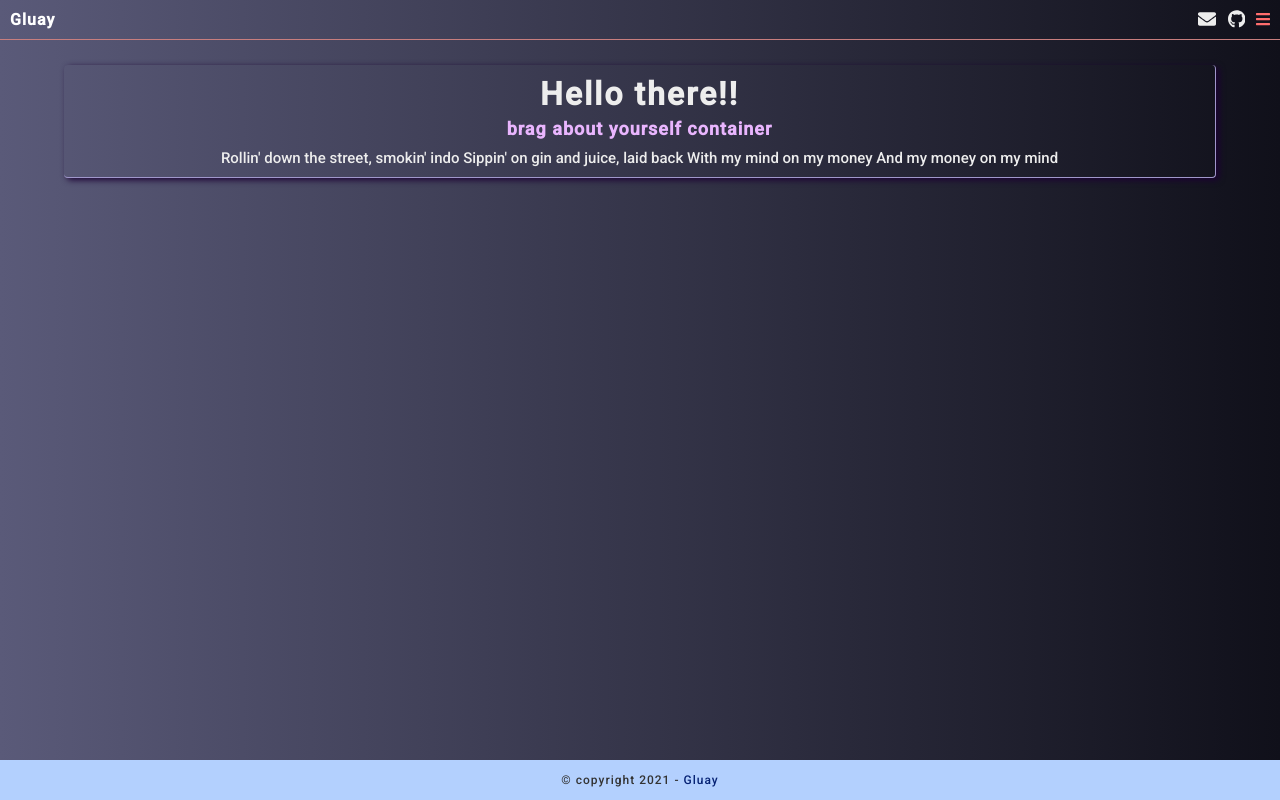
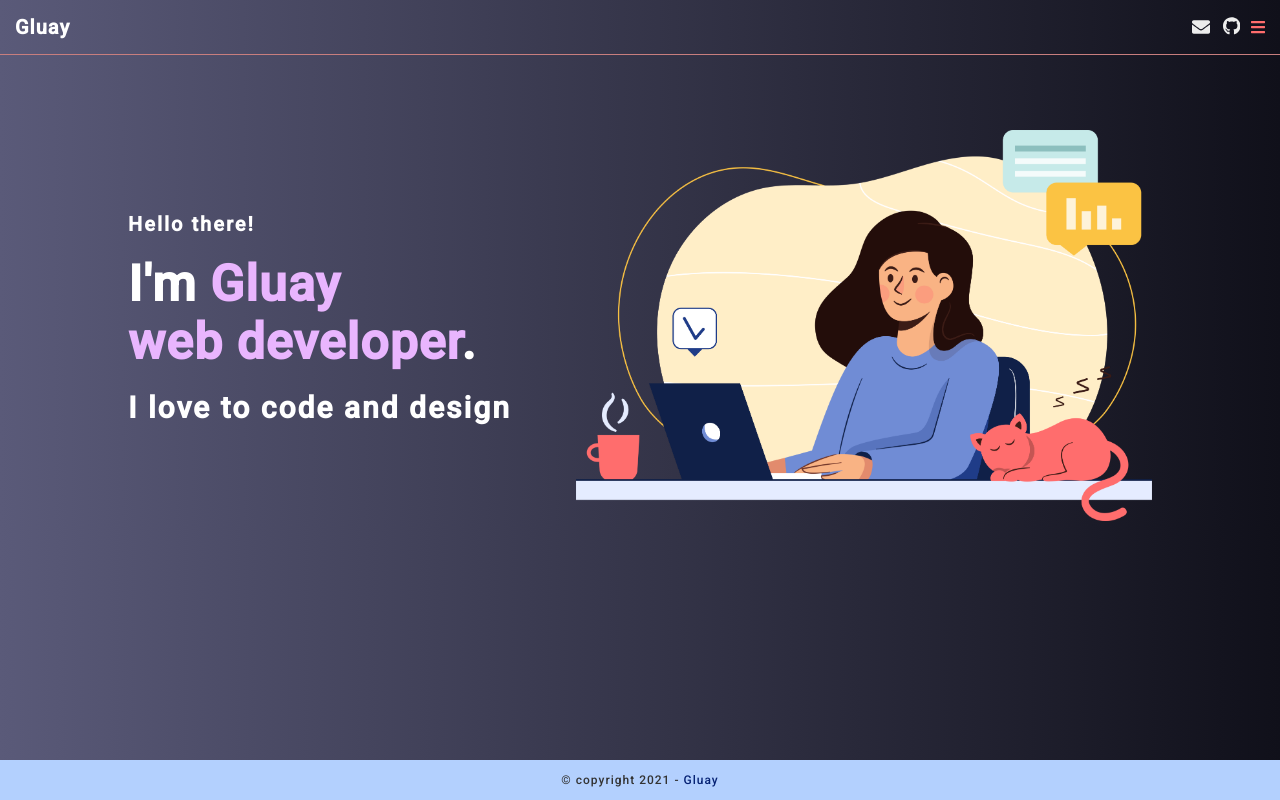
Before and after one commit to Gluay88/portfolio-website, a React (Create React App) app: page / in a window 1280 px wide. Built offline with nearby package versions, Linux system fonts and the light colour scheme.

Commit message:
update homepage gluay

```diff
--- a/package.json
+++ b/package.json
@@ -2,7 +2,7 @@
   "name": "gluay-site",
   "version": "0.1.0",
   "private": true,
-  "homepage": "https://gluay88.io/portfolio-website",
+  "homepage": "https://gluay88.github.io/portfolio-website",
   "dependencies": {
     "@fortawesome/fontawesome-svg-core": "^1.2.36",
     "@fortawesome/free-solid-svg-icons": "^5.15.4",
@@ -15,6 +15,7 @@
     "react-router-dom": "^6.2.1",
     "react-scripts": "5.0.0",
     "react-spring": "^9.3.3",
+    "react-typist": "^2.0.5",
     "web-vitals": "^2.1.0"
   },
   "scripts": {
--- a/src/App.css
+++ b/src/App.css
@@ -3,7 +3,7 @@
     justify-content: space-between;
     align-items: center;
     border-bottom: 1px solid #c87e7e;
-    padding: 10px;
+    padding: 15px;
     font-weight: 700;
     margin: 0 0 25px 0;
 
@@ -12,6 +12,7 @@
 .header a {
     color: #fff;
     text-decoration: none;
+    font-size: 20px;
 }
 
 .header a:hover{
@@ -68,7 +69,6 @@
 .container-all {
     width: 90vw;
     height: 100%;
-    /* border: 1px solid yellow; */
     margin: 0 auto;
 }
 
@@ -111,7 +111,7 @@
     width: 17.5px;
     height: auto;
     position: absolute;
-    right: 35px;
+    right: 40px;
     margin: 3px 0 0 0;
 
 }
@@ -129,7 +129,7 @@
     width: 18px;
     height: auto;
     position: absolute;
-    right: 64px;
+    right: 70px;
     margin: 3px 0 0 0;
 
 }
--- a/src/Routes/Home.js
+++ b/src/Routes/Home.js
@@ -1,7 +1,8 @@
 import React from 'react';
 import '../App.css';
 import Header from '../components/Header';
-import ContentHome from '../components/ContentHome';
+// import ContentHome from '../components/ContentHome';
+import AnimationHome from '../components/AnimationHome';
 import Footer from '../components/Footer';
 
 
@@ -9,8 +10,10 @@ function Home() {
     return (
         <div>
             <Header />
+            <AnimationHome />
             <div className="container-all">
-                <ContentHome />
+                {/* <ContentHome />    */}
+
             </div>
             <Footer />
         </div>
--- /dev/null
+++ b/src/components/AnimationHome.js
@@ -0,0 +1,60 @@
+import React, { Component } from 'react'
+import './AnimationStyle.css';
+import Typist from 'react-typist';
+import GluayHomePhoto from '../assets/gluay_home_photo.png';
+
+
+
+export class AnimationHome extends Component {
+    constructor(props){
+        super(props);
+        this.state = {
+
+        }
+    }
+
+    render() {
+        return (
+
+                <div className="gluay">
+                    <div className="gluayInfo">
+                        <Typist cursor={{ show: false}}>
+                            <Typist.Delay ms={500} />
+                            <h4>Hello there!</h4>
+                        </Typist>
+                        <br />
+                        <div className="description">
+                            <Typist cursor={{ show: false}}>
+                            <Typist.Delay ms={1800} />
+                                <h1>
+                                    I'm <span>Gluay <br /> web developer</span>.
+                                </h1>
+                            </Typist>
+                        </div>
+                        <br />
+                        <div className="text-description">
+                            <Typist cursor={{ show: false}}>
+                            <Typist.Delay ms={4000} />
+                                <h3>
+                                    I love to code and design.
+                                </h3>
+                            </Typist>
+                            <br />
+                        </div>
+                        <Typist cursor={{ show: false}}>
+                            <Typist.Delay ms={6200} />
+                                <a href="https://gluay88.github.io/portfolio-website/#/Projects">My Projects</a>
+                        </Typist>
+                    </div>
+                    <div className="gluay_home_pic">
+                        <img src={GluayHomePhoto}/>
+                    </div>
+
+                </div>
+
+
+        )
+    }
+}
+
+export default AnimationHome
--- /dev/null
+++ b/src/components/AnimationStyle.css
@@ -0,0 +1,70 @@
+.gluay {
+    width: 80vw;
+    margin: 0 auto;
+    display: flex;
+    justify-content: center;
+    align-items: center;
+    padding-top: 50px;
+
+    /* border-radius: 4px;
+    box-shadow: 3px 2px 6px #1c0234;
+    border-bottom: solid 1px rgb(160, 151, 203);
+    border-right: solid 1px rgb(160, 151, 203); */
+}
+
+.gluayInfo {
+    width: 60vw;
+    height: auto;
+
+}
+
+.gluay h1 {
+    color: #fff;
+    font-size: 50px;
+}
+
+.gluay h4 {
+    font-size: 20px;
+    letter-spacing: 2px;
+
+
+}
+
+.gluay h3 {
+    font-size: 30px;
+    letter-spacing: 2px;
+}
+
+.gluay span {
+    color:#e9b5fe;
+}
+
+.gluay a {
+    width: 150px;
+    height: 45px;
+    background-color: #FF6D6D;
+    color:#fff;
+    border:none;
+    border-radius: 3px;
+    font-weight: bold;
+    letter-spacing: 1px;
+    cursor: pointer;
+    text-decoration: none;
+    display: flex;
+    text-align: center;
+    align-items: center;
+    justify-content: center;
+    font-size: 18px;
+    margin-top: 10px;
+}
+
+.gluay a:hover {
+    background-color: rgb(160, 151, 203);
+    transform: scale(1.1, 1.1)
+}
+
+.gluay_home_pic img {
+    width: 45vw;
+    height: auto;
+
+}
--- a/src/components/Header.js
+++ b/src/components/Header.js
@@ -9,7 +9,7 @@ function Header() {
 
         return (
             <header className="header">
-                <a href="http://localhost:3000/">Gluay</a>
+                <a href="https://gluay88.github.io/portfolio-website">Gluay</a>
                 <EmailLogo />
                 <GitHub />
                 <Navigation />
--- a/src/index.js
+++ b/src/index.js
@@ -1,14 +1,14 @@
 import * as React from "react";
 import * as ReactDOM from "react-dom";
-import { BrowserRouter } from "react-router-dom";
+import { HashRouter } from "react-router-dom";
 import "./index.css";
 import App from "./App";
 
 
 ReactDOM.render(
-  <BrowserRouter>
+  <HashRouter>
     <App />
-  </BrowserRouter>,
+  </HashRouter>,
   document.getElementById("root")
 );
 
```
Also changed, not shown: src/assets/gluay_home_photo.png (added), 1 other file (tests, documents, lock files or other folders).
